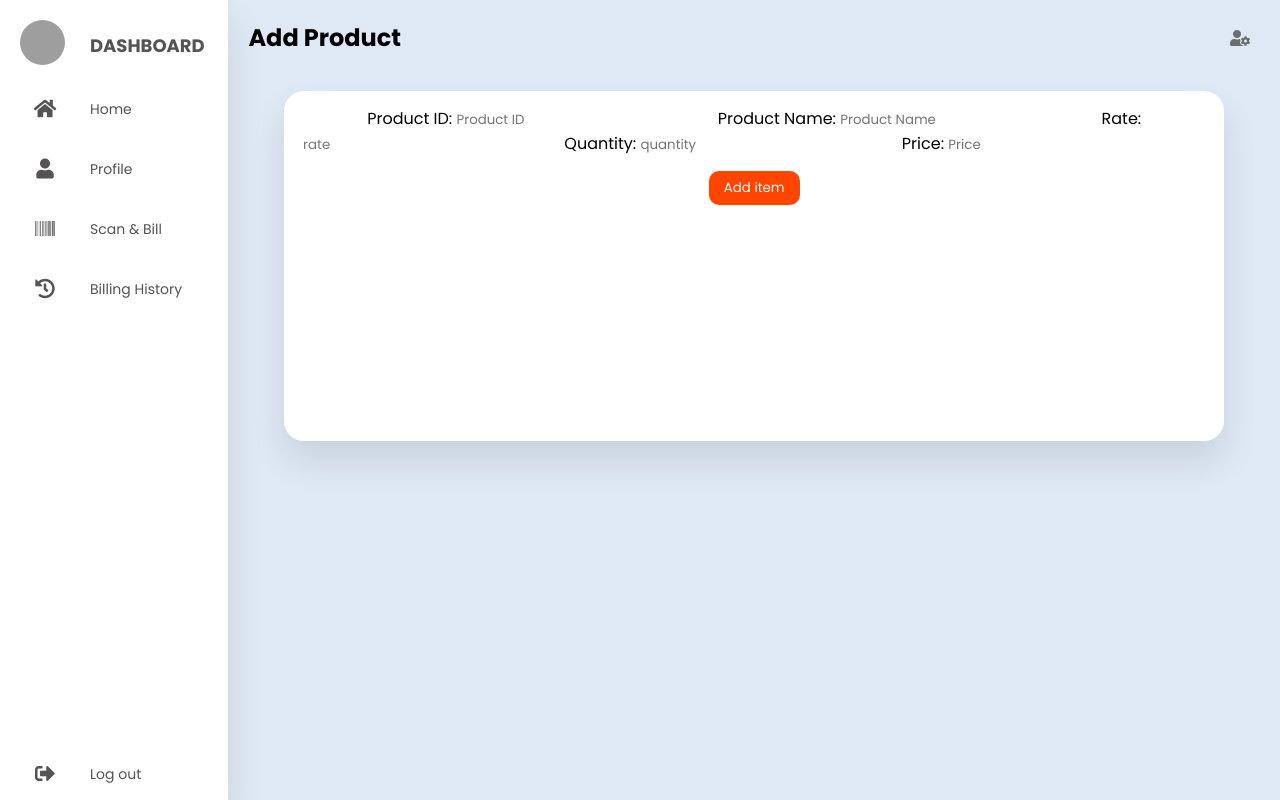
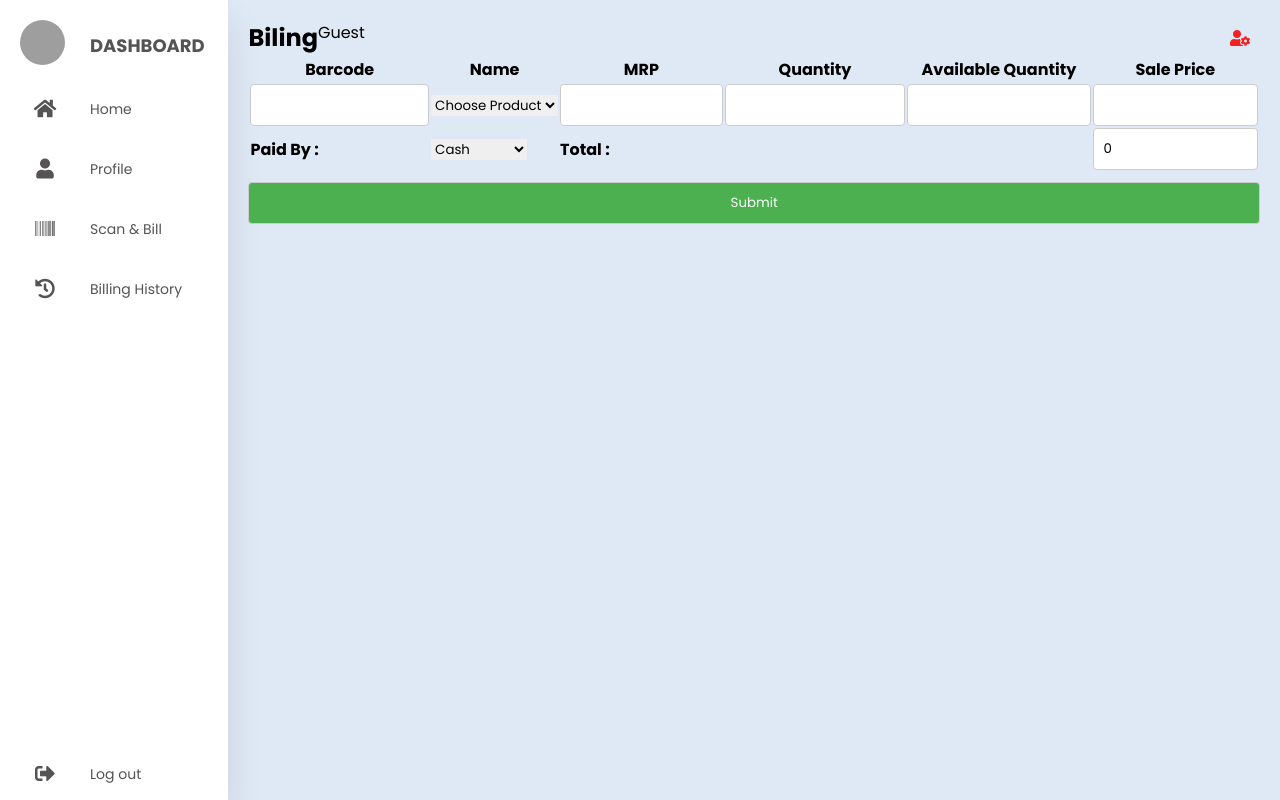
Before and after one commit to aryansenpaii/IVM-system, a PHP site: page /scanBill.php in a window 1280 px wide. Run offline with PHP 8.4, Linux system fonts and the light colour scheme; the visitor is signed in with stand-in values (Sample User, id 1); data that the repository does not hold is empty; grey boxes are pictures that could not be loaded.

Commit message:
update success!

```diff
--- a/addProduct.php
+++ b/addProduct.php
@@ -28,7 +28,7 @@ $userRole = $_SESSION['user_role'];
             <nav>
                 <ul>
                     <li><a href="dashboard.php" class="logo">
-                            <img src="https://www.shutterstock.com/image-vector/shopping-bag-logo-260nw-786121486.jpg" alt="">
+                            <img src="https://thumbs.dreamstime.com/b/mart-logo-letter-m-concept-213107037.jpg" alt="">
                             <span class="nav-item">DashBoard</span>
                         </a></li>
                     <li><a href="dashboard.php">
--- a/dashboard.php
+++ b/dashboard.php
@@ -28,7 +28,7 @@ $userRole = $_SESSION['user_role'];
             <nav>
                 <ul>
                     <li><a href="dashboard.php" class="logo">
-                            <img src="https://www.shutterstock.com/image-vector/shopping-bag-logo-260nw-786121486.jpg" alt="">
+                            <img src="https://thumbs.dreamstime.com/b/mart-logo-letter-m-concept-213107037.jpg" alt="">
                             <span class="nav-item">DashBoard</span>
                         </a></li>
                     <li><a href="dashboard.php">
--- a/index.php
+++ b/index.php
@@ -33,6 +33,4 @@
         ?>
     </div>
 </body>
-
-
 </html>
--- a/manage.php
+++ b/manage.php
@@ -55,14 +55,11 @@ $userRole = $_SESSION['user_role'];
 
     <body>
 
-
-
-
         <div class="container">
             <nav>
                 <ul>
                     <li><a href="dashboard.php" class="logo">
-                            <img src="https://www.shutterstock.com/image-vector/shopping-bag-logo-260nw-786121486.jpg" alt="">
+                            <img src="https://thumbs.dreamstime.com/b/mart-logo-letter-m-concept-213107037.jpg" alt="">
                             <span class="nav-item">DashBoard</span>
                         </a></li>
                     <li><a href="dashboard.php">
--- a/salesLogin.php
+++ b/salesLogin.php
@@ -1,3 +1,4 @@
+<?php session_start(); ?>
 <!DOCTYPE html>
 <html lang="en">
 
--- a/scanBill.php
+++ b/scanBill.php
@@ -28,7 +28,7 @@
                 <nav>
                     <ul>
                         <li><a href="dashboard.php" class="logo">
-                            <img src="/logo.jpg" alt="">
+                            <img src="https://thumbs.dreamstime.com/b/mart-logo-letter-m-concept-213107037.jpg" alt="">
                             <span class="nav-item">DashBoard</span>
                         </a>
                         </li>
@@ -82,33 +82,96 @@
                     </ul>
                 </nav>
 
+                <?php
+                    include("db_connection.php");
+                    include("auth.php");
+
+                    // Assume you have a table named 'employee_login' with a column 'name'
+                    $sql = "SELECT name FROM employee_login WHERE username='$username'";
+                    $result = mysqli_query($conn, $sql);
+
+                    // Check if the query was successful
+                    if (isset($row['name'])) {
+                        $userName = $row['name'];
+                    } else {
+                        $userName = "Guest";
+                    }
+                ?>
                 <section class="main">
                     <div class="main-top">
-                        <h1>Add Product</h1>
+                        <h1>Biling</h1>
                         <i class="fas fa-user-cog"></i>
+                        <?php echo $userName; ?>
                     </div>
-                    <div class="main-skills">
-                    <div class="card">
 
 
-                    <form action="scanBill.php" method="post">
-                        <label for="product_id">Product ID:</label>
-                        <input type="text" name="product_id" id="product_id" placeholder="Product ID">
+                    <form class="form-horizontal00 billingForm" action="#" method="POST" name="billingForm" id="dd" autocomplete="off" onkeydown="return event.key != 'Enter';">
+				        <input type="hidden" id="invoice_id" name="invoice_id" value="<?php echo $invoice_id;?>" />
 
-                        <label for="product_name">Product Name:</label>
-                        <input type="text" name="product_name" id="product_name" placeholder="Product Name">
+				        <table>
+					        <thead>
+						        <th>Barcode</th>
+						        <th>Name</th>
+						        <th>MRP</th>
+						        <th>Quantity</th>
+						        <th>Available Quantity</th>
+						        <th>Sale Price</th>
+					        </thead>
+					        <tbody>
+					            <tr id="1">
+						            <td>
+							            <input type="text" id="bar_code_1" class="form-control" onchange="get_detail(this.value,1)" name="bar_code[]" />
+						            </td>
+					                <td>
+						                <select name="name[]" id="name_1" class="form-control" onchange="get_detail_name(this.value,1)">
+							                <option value="">Choose Product</option>
+							                <?php $sqlP = $conn->query("SELECT * FROM product WHERE status = 1 ORDER BY name ASC");
+							                    while($rowP = $sqlP->fetch_array()){?>
+							                    <option value="<?php echo $rowP['name']?>"><?php echo $rowP['name'];?></option>
+							                    <?php }
+                                            ?>
+						                </select>
+					                </td>
+					                <td>
+						                <input type="text" class="form-control" readonly id="mrp_1" name="mrp[]" />
+					                </td>
+					                <td>
+						                <input type="number" class="form-control" onkeyup="calculate_price(this.value,1)" step="0.001" id="quantity_1" name="quantity[]" />
+					                </td>
+					                <td>
+						                <input type="text" readonly class="form-control" id="av_quantity_1" name="av_quantity[]" />
+					                </td>
+					                <td>
+						                <input type="number" class="form-control" onkeyup="get_quantity(this.value,1)" step="0.01" id="sale_price_1" name="sale_price[]" />
+						                <input type="hidden" class="form-control" id="sale_price_org_1" name="sale_price_org[]" />
+					                </td>
+				                </tr>
+				            </tbody>
+				            <tfoot id="foot" style="margin-top:20px;">
+					            <tr>
+						            <td class="text-right"><b>Paid By : </b></td>
+						            <td >
+							            <select name="payment_method" class="form-control" id="payment_method">
+								            <option value='cash'>Cash</option>
+								            <option value='card'>Card</option>
+								            <option value='paytm'>Paytm</option>
+								            <option value='phone_pay'>Phone Pay</option>
+								            <option value='google_pay'>Google Pay</option>
+								            <option value='upi'>UPI</option>
+								            <option value='udhar'>UDHAR</option>
+								            <option value='other'>Other</option>
+							            </select>
+						            </td>
+						            <td   colspan="3" class='text-right'><b>Total : </b></td>
+						            <td><input type="number" class="form-control" readonly name="total" value="0" id="getTotal" /></td>
+					            </tr>
+				            </tfoot>
+				        </table>
+                        <div class="text-right">
+                            <button type="submit" name="add_user" class="btn btn-primary" id="validateButton2">Submit</button>
+                        </div>
+                    </form>
 
-                        <label for="rate">Rate:</label>
-                        <input type="text" name="rate" id="rate" placeholder="rate">
-
-                        <label for="quantity">Quantity:</label>
-                        <input type="text" name="quantity" id="quantity" placeholder="quantity">
-
-                        <label for="price">Price:</label>
-                        <input type="number" name="price" id="price" placeholder="Price">
-
-                        <button type="submit">Add item</button>
-                    </form>
                     <?php
                         include('db_connection.php');
 
--- a/styles.css
+++ b/styles.css
@@ -84,7 +84,7 @@ a:hover{
   position: absolute;
   right: 0;
   margin: 10px 30px;
-  color: rgb(110, 109, 109);
+  color: rgb(242, 32, 32);
   cursor: pointer;
 }
 .main-skills{
@@ -96,12 +96,12 @@ a:hover{
   width:auto;
   margin: 36px;
   /* margin-bottom: 50px; */
-  background: #fff;
+  background: #eccaca;
   text-align: center;
   border-radius: 20px;
   padding: 15px;
   box-shadow: 0 20px 35px rgba(0, 0, 0, 0.1);
-  height: 46%;
+  height: 30%;
   overflow:auto
 }
 .main-skills .card h3{
@@ -109,7 +109,7 @@ a:hover{
   text-transform: capitalize;
 }
 .main-skills .card p{
-  font-size: 12px;
+  font-size: 8px;
 }
 .main-skills .card button{
   background: orangered;
@@ -200,6 +200,34 @@ a:hover{
     margin:auto;
 }
 #welcomeText{
-    font-size: 90px;
+    font-size: 60px;
     align-self: center;
 }
+
+form {
+  display: grid;
+  gap: 10px;
+}
+
+label {
+  font-weight: bold;
+}
+
+input,
+button {
+  padding: 10px;
+  border: 1px solid #ccc;
+  border-radius: 4px;
+  width: 100%;
+  box-sizing: border-box;
+}
+
+button {
+  background-color: #4CAF50;
+  color: white;
+  cursor: pointer;
+}
+
+button:hover {
+  background-color: #45a049;
+}
```
